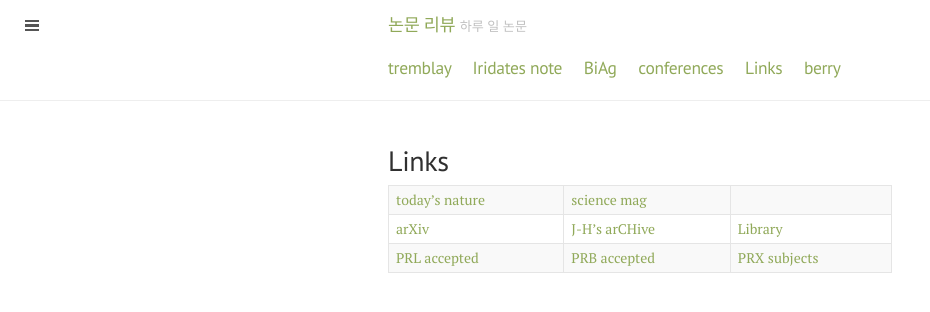
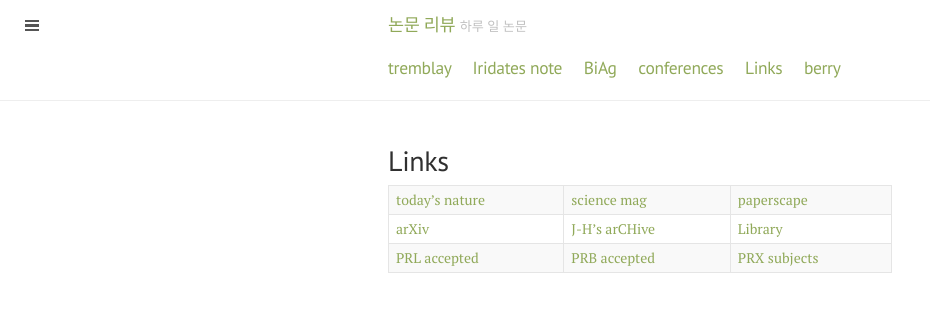
Before and after one commit to qkrwlsghdcjsworlt/work, a Jekyll site: the page built from Links.markdown, in a window 1280 px wide. Shown: the top 312 px of the page, without its empty margins (0-930 px from the left). Built offline with Jekyll 4.4.1, drawn with Linux system fonts in a browser that asks for light colours.

Commit message:
“update”

```diff
--- a/Links.markdown
+++ b/Links.markdown
@@ -7,6 +7,6 @@ categories: profile
 
 
 
-|[today's nature](http://www.nature.com/search?article_type=protocols,research,reviews&subject=physics)|[science mag](http://science.sciencemag.org/collection/physics)|
+|[today's nature](http://www.nature.com/search?article_type=protocols,research,reviews&subject=physics)|[science mag](http://science.sciencemag.org/collection/physics)|[paperscape](http://paperscape.org/)|
 | [arXiv](http://arxiv.org/list/cond-mat/new) |       [J-H's arCHive]({{ site.baseurl }}/arCHive.html)| [Library]({{ site.baseurl }}/Lib.html)|
  | [PRL accepted](http://journals.aps.org/prl/accepted) | [PRB accepted](http://journals.aps.org/prb/accepted)| [PRX subjects](http://journals.aps.org/prx/subjects?journal%5B%5D=prx&sort=recent&type=article&subject_area%5B%5D=cond-matt&subject_area%5B%5D=strongly-correlated&subject_area%5B%5D=superconductivity&subject_area%5B%5D=top-insulator&subject_area%5B%5D=graphene&subject_area%5B%5D=quantum-info&subject_area%5B%5D=materials&subject_area%5B%5D=spintronics&subject_area%5B%5D=magnetism)
```
